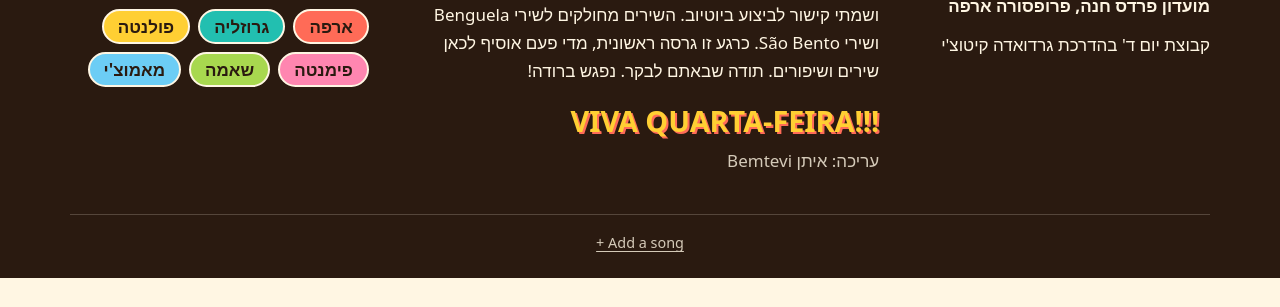
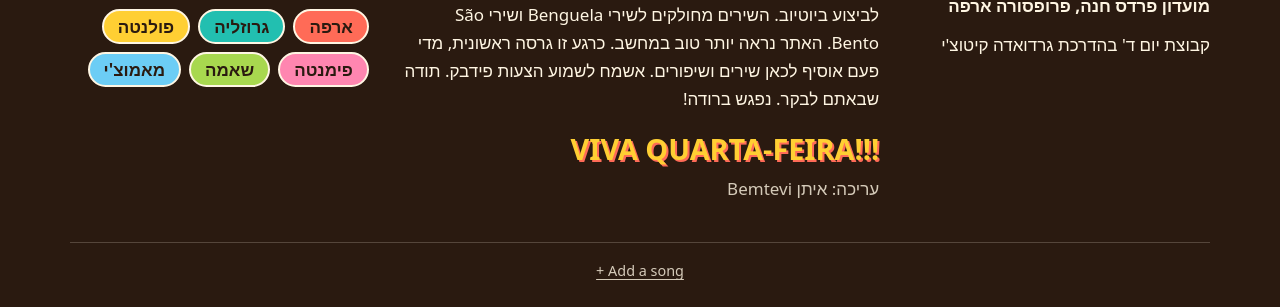
Before and after one commit to BemteviCapoeira/capoeira, an Astro site: page / in a window 1280 px wide. Shown: the part 2625-2932 px from the top of the page. Before the commit the page ends 2903 px from the top, so only its background shows below. Built offline with nearby package versions, Linux system fonts and the light colour scheme; Astro itself is replaced by a stand-in of ours.

Commit message:
change low futer

```diff
--- a/src/content/home.md
+++ b/src/content/home.md
@@ -1,3 +1,4 @@
 שלום חברות וחברים יקרים,
 
-יצרתי לנו אוסף שירים, כדי שנוכל לשיר יחד ולהמשיך לתדלק את האימונים באנרגיה של קפואירה. עבור כל שיר, רשמתי את המילים ושמתי קישור לביצוע ביוטיוב. השירים מחולקים לשירי Benguela ושירי São Bento. כרגע זו גרסה ראשונית, מדי פעם אוסיף לכאן שירים ושיפורים. תודה שבאתם לבקר. נפגש ברודה!
+
+אוסף שירי קפואירה, כדי שנוכל לשיר יחד ולהמשיך לתדלק את האימונים באנרגיה של קפואירה. עבור כל שיר, יש את המילים וקישור לביצוע ביוטיוב. השירים מחולקים לשירי Benguela ושירי São Bento. האתר נראה יותר טוב במחשב. כרגע זו גרסה ראשונית, מדי פעם אוסיף לכאן שירים ושיפורים. אשמח לשמוע הצעות פידבק. תודה שבאתם לבקר. נפגש ברודה!
```
